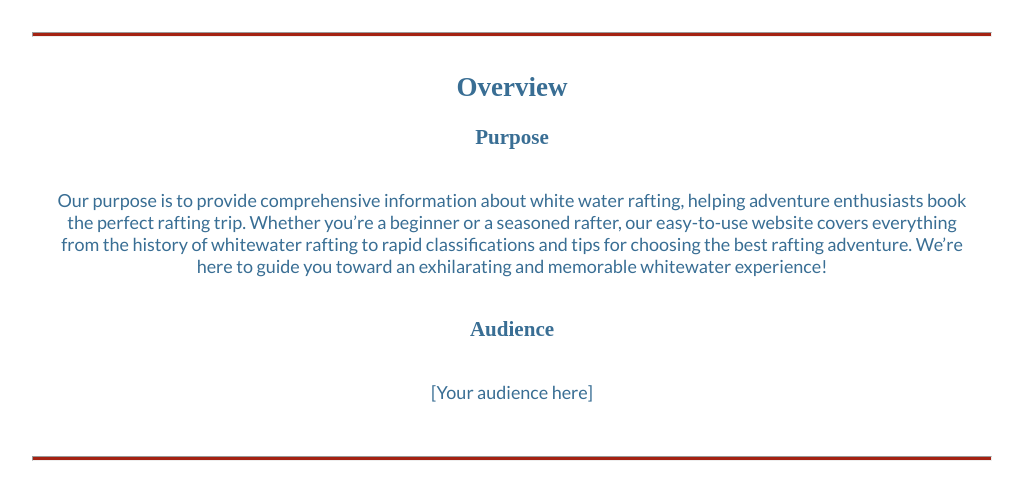
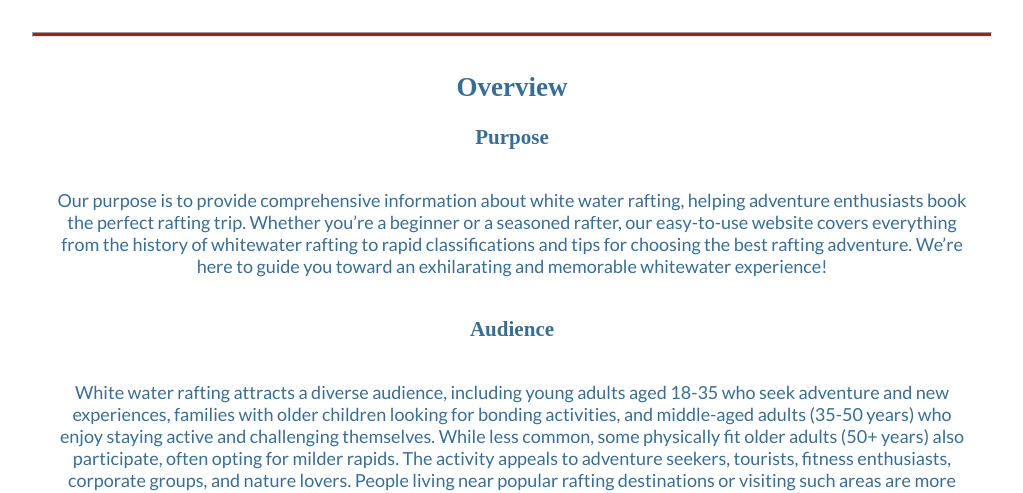
Before and after one commit to Glen-Sadler/wdd130, a plain HTML site: page wwr/site-plan-rafting.html in a window 1280 px wide. Shown: the part 308-801 px from the top of the page, without its empty margins (128-1151 px from the left). Drawn offline with Linux system fonts and the light colour scheme; a web font is replaced by a local one.

Commit message:
Added audience

```diff
--- a/wwr/site-plan-rafting.html
+++ b/wwr/site-plan-rafting.html
@@ -25,7 +25,7 @@
       <!-- change this -->
 
       <h3>Audience</h3>
-      <p>[Your audience here]</p>
+      <p>White water rafting attracts a diverse audience, including young adults aged 18-35 who seek adventure and new experiences, families with older children looking for bonding activities, and middle-aged adults (35-50 years) who enjoy staying active and challenging themselves. While less common, some physically fit older adults (50+ years) also participate, often opting for milder rapids. The activity appeals to adventure seekers, tourists, fitness enthusiasts, corporate groups, and nature lovers. People living near popular rafting destinations or visiting such areas are more likely to participate, and it often attracts individuals with disposable income due to the cost. Both beginners and experienced rafters enjoy white water rafting, with different levels of rapids available to suit various skill levels.</p>
       <!-- change this -->
 
       <hr />
```
